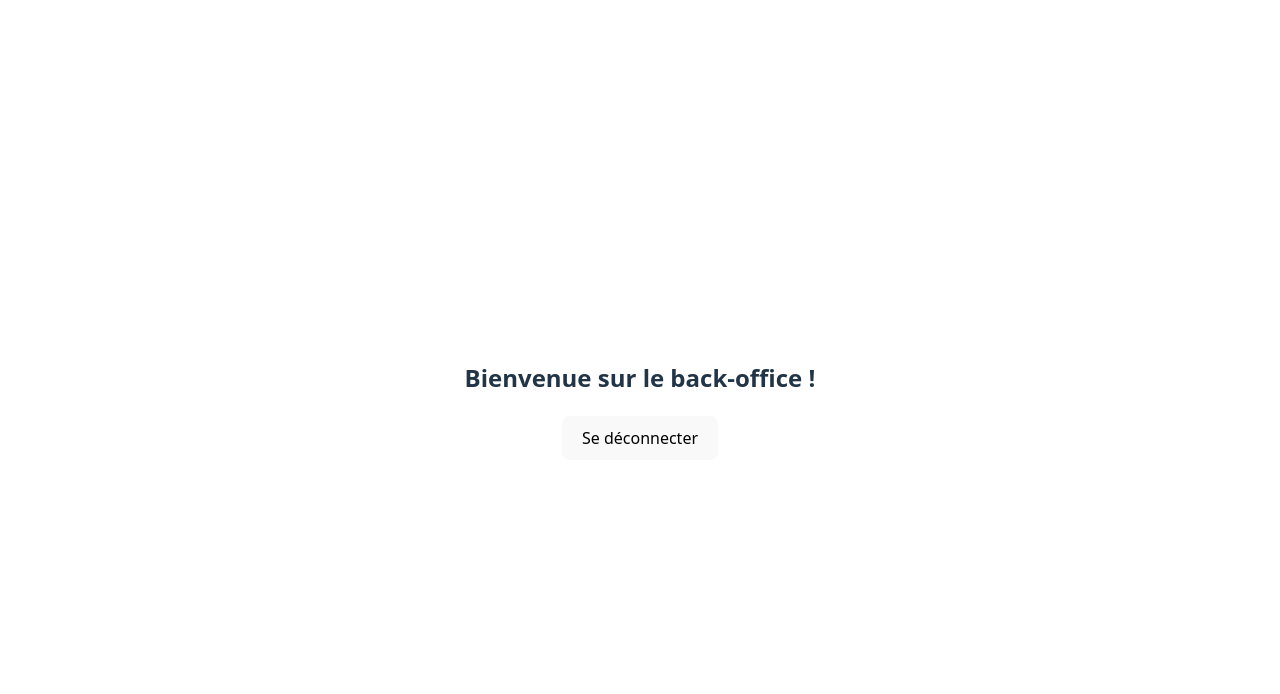
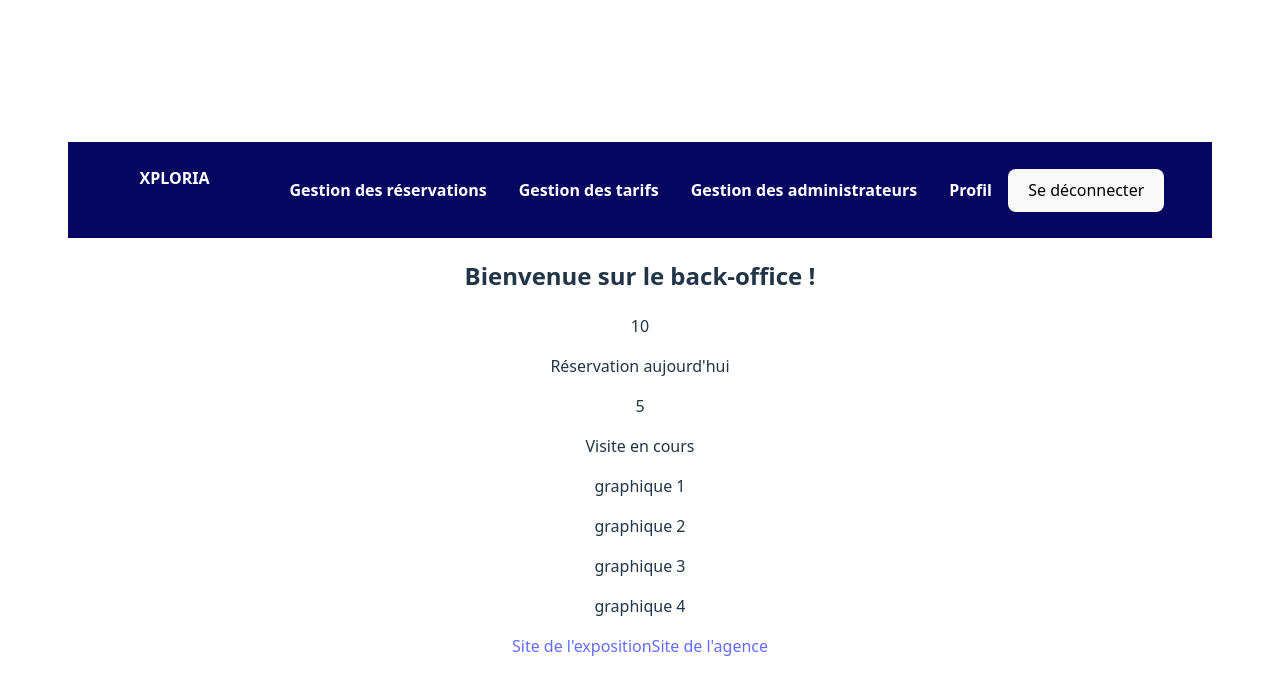
Before and after one commit to Andie4/exposition_virtuelle_Einstein, a React (Vite) app in the folder vite-project/: page /home in a window 1280 px wide. Shown: the top 694 px of the page. Built offline with nearby package versions, Linux system fonts and the light colour scheme; sample sign-in values are in the browser's storage.

Commit message:
Connexion bo
Connexion au back office

```diff
--- a/vite-project/src/App.jsx
+++ b/vite-project/src/App.jsx
@@ -1,15 +1,17 @@
 import React from 'react'
 import { Home } from './pages/home'
 import { Profil } from './pages/profil'
-import { Login } from './pages/login'
-import { Nav } from './component/nav/nav'
+import { Login } from './pages/login/login'
+import { GestAdmin } from './pages/gest_admin'
+import { GestTarif } from './pages/gest_tarif'
+import { GestResa } from './pages/gest_resa'
+import { BrowserRouter as Router, Routes, Route, Navigate } from "react-router-dom";
 import './styles/App.css'
-import { BrowserRouter as Router, Routes, Route, Navigate } from "react-router-dom";
+
 
 
 function PrivateRoute({ children }) {
   const isLoggedIn = localStorage.getItem("isLoggedIn");
-  console.log("isLoggedIn", isLoggedIn);
   return isLoggedIn ? children : <Navigate to="/login" />;
 }
 
@@ -20,6 +22,9 @@ function App() {
         <Route path="/login" element={<Login />} />
         <Route path="/home" element={ <PrivateRoute> <Home /> </PrivateRoute> } />
         <Route path="/profil" element={ <PrivateRoute> <Profil /> </PrivateRoute> } />
+        <Route path="/gest_resa" element={ <PrivateRoute> <GestResa /> </PrivateRoute> } />
+        <Route path="/gest_tarif" element={ <PrivateRoute> <GestTarif /> </PrivateRoute> } />
+        <Route path="/gest_admin" element={ <PrivateRoute> <GestAdmin /> </PrivateRoute> } />
         <Route path="*" element={<Navigate to="/home" />} />
       </Routes>
 
--- /dev/null
+++ b/vite-project/src/component/nav/index.js
@@ -0,0 +1,2 @@
+import { Nav } from "./nav";
+export { Nav };
--- a/vite-project/src/component/nav/nav.jsx
+++ b/vite-project/src/component/nav/nav.jsx
@@ -1,19 +1,34 @@
 import React from "react";
+import { useNavigate, Link } from "react-router-dom";
+import './nav.css';
+
 
 
 export function Nav() {
+    const navigate = useNavigate();
+
+    const handleLogout = () => {
+        localStorage.removeItem("isLoggedIn");
+        navigate("/login");
+    };
+
     return (
-        <nav class="navbar">
-        <a href="index.php" class="logo">XPLORIA</a>
-            <div class="nav-links">
-            <ul>
-                <li><a href="index.php" class="black">Accueil</a></li>
-                <li><a href="manage_resa.php" class="black">Gestion des réservations</a></li>
-                <li><a href="profil.php" class="black">Profil</a></li>
-            </ul>
+        <>
+        <nav className="navbar">
+            <Link to="/home" className="logo">XPLORIA</Link>
+            <div className="nav-links">
+                <ul>
+                    <li><Link to="/gest_resa" className="black">Gestion des réservations</Link></li>
+                    <li><Link to="/gest_tarif" className="black">Gestion des tarifs</Link></li>
+                    <li><Link to="/gest_admin" className="black">Gestion des administrateurs</Link></li>
+                    <li><Link to="/profil" className="black">Profil</Link></li>
+                </ul>
             </div>
-            <img src="./img/menu.svg" alt="menu hamburger" class="menu-burger"/>
-            <img src="./img/close.svg" alt="close" class="close"/>
+            <img src="./img/menu.svg" alt="menu hamburger" className="menu-burger"/>
+            <img src="./img/close.svg" alt="close" className="close"/>
+            <button onClick={handleLogout}>Se déconnecter</button>
         </nav>
+
+        </>
        );
 }
--- a/vite-project/src/pages/gest_tarif.jsx
+++ b/vite-project/src/pages/gest_tarif.jsx
@@ -1,9 +1,12 @@
 import React from "react";
+import { Nav } from "../component/nav";
 
 export function GestTarif() {
     return (
-        <div>
+        <>
+        <Nav />
             <h1>Gestion des tarifs</h1>
-        </div>
+        </>
+
     );
 }
--- a/vite-project/src/pages/home.jsx
+++ b/vite-project/src/pages/home.jsx
@@ -1,18 +1,30 @@
 import React from "react";
-import { useNavigate } from "react-router-dom";
+
+import { Nav } from "../component/nav";
 
 export function Home() {
-    const navigate = useNavigate();
-
-    const handleLogout = () => {
-        localStorage.removeItem("isLoggedIn"); // Supprime la connexion
-        navigate("/login"); // Redirige vers la connexion
-    };
-
     return (
+        <>
+        <Nav />
         <div>
             <h2>Bienvenue sur le back-office !</h2>
-            <button onClick={handleLogout}>Se déconnecter</button>
+            <div>
+                <p>10</p>
+                <p>Réservation aujourd'hui</p>
+            </div>
+            <div>
+                <p>5</p>
+                <p>Visite en cours</p>
+            </div>
+            <div>
+                <p>graphique 1 </p>
+                <p>graphique 2 </p>
+                <p>graphique 3 </p>
+                <p>graphique 4 </p>
+            </div>
+            <a href="">Site de l'exposition</a>
+            <a href="">Site de l'agence</a>
         </div>
+        </>
     );
 }
--- a/vite-project/src/pages/login.jsx
+++ b/vite-project/src/pages/login/login.jsx
@@ -42,10 +42,6 @@ export function Login() {
 };
 
 
-
-
-
-
     return (
         <div>
             <h2>Connexion</h2>
--- a/vite-project/src/pages/profil.jsx
+++ b/vite-project/src/pages/profil.jsx
@@ -1,9 +1,25 @@
 import React from "react";
+import { Nav } from "../component/nav";
 
 export function Profil() {
     return (
-        <div>
-            <h1>Profil</h1>
-        </div>
+        <>
+            <Nav />
+            <main>
+                <h1>Profil</h1>
+                <form>
+                    <label htmlFor="prenom">Prénom</label>
+                    <input type="text" id="prenom" name="prenom" />
+                    <label htmlFor="nom">Nom</label>
+                    <input type="text" id="nom" name="nom" />
+                    <label htmlFor="login">Login</label>
+                    <input type="text" id="login" name="login" />
+                    <label htmlFor="mdp">Mot de passe</label>
+                    <input type="password" id="mdp" name="mdp" />
+                    <button type="submit">Enregistrer</button>
+                </form>
+            </main>
+        </>
+
     );
 }
```
Also changed, not shown: vite-project/src/component/nav/nav.css (renamed from vite-project/src/styles/nav.css).
